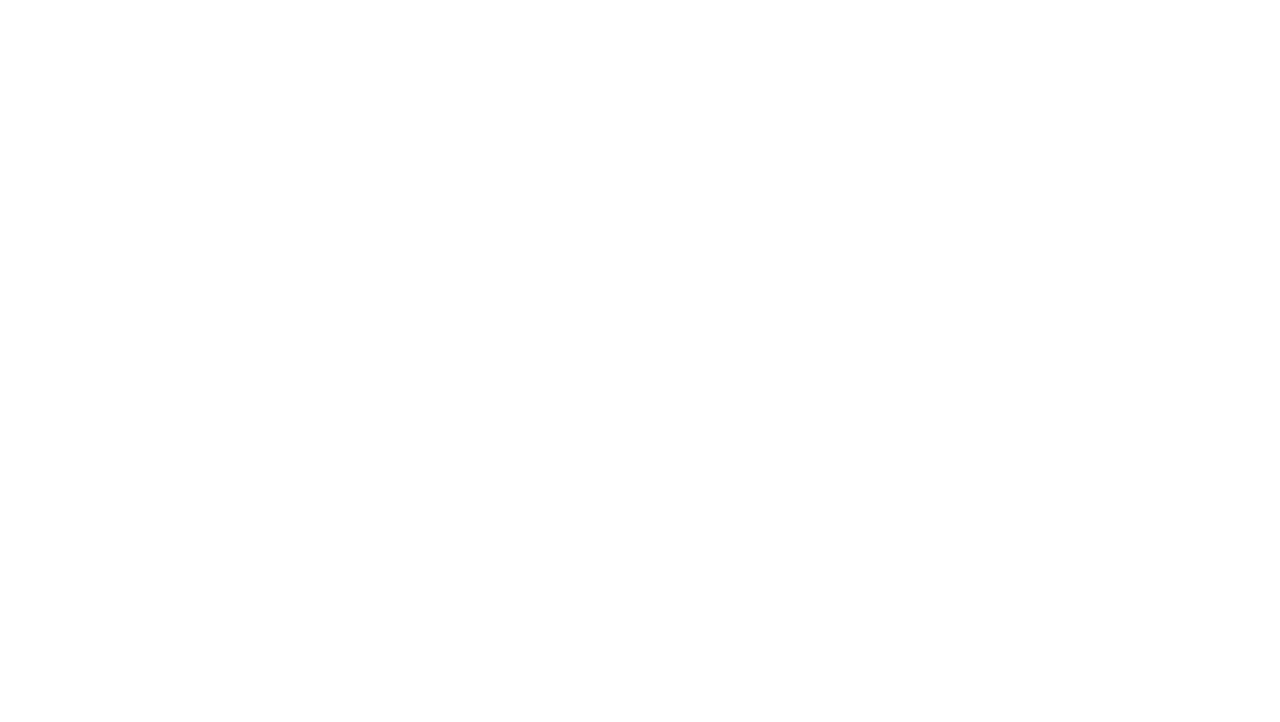
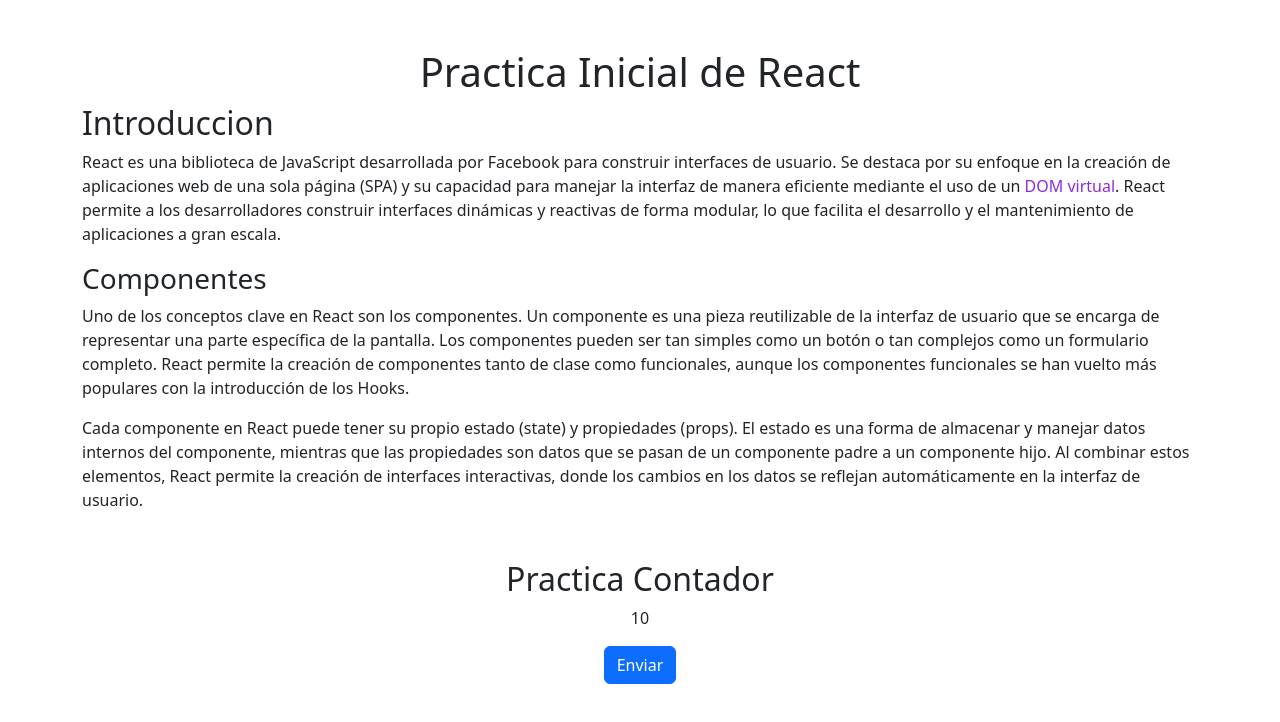
Before and after one commit to BritoAugusto/inicioReact, a React (Vite) app: page / in a window 1280 px wide. Shown: the top 722 px of the page. Built offline with nearby package versions, Linux system fonts and the light colour scheme.

Commit message:
agregamos componentes con react

```diff
--- a/src/App.jsx
+++ b/src/App.jsx
@@ -1,5 +1,19 @@
+import "bootstrap/dist/css/bootstrap.min.css";
+import Informacion from "./components/informacion";
+import Contador from "./components/contador";
+
 function App() {
-  return <div></div>;
+  // Aquí agrego la lógica de un componente
+  return (
+    <>
+      <section className="container my-5">
+        <h1 className="text-center">Practica Inicial de React</h1>
+        {/* Aquí voy a agregar un componente */}
+        <Informacion />
+      </section>
+      <Contador></Contador>
+    </>
+  );
 }
 
 export default App;
--- /dev/null
+++ b/src/components/Teoria.jsx
@@ -0,0 +1,28 @@
+const Teoria = () => {
+    return (
+      <>
+        <h3>Componentes</h3>
+        <p>
+          Uno de los conceptos clave en React son los componentes. Un componente
+          es una pieza reutilizable de la interfaz de usuario que se encarga de
+          representar una parte específica de la pantalla. Los componentes
+          pueden ser tan simples como un botón o tan complejos como un
+          formulario completo. React permite la creación de componentes tanto de
+          clase como funcionales, aunque los componentes funcionales se han
+          vuelto más populares con la introducción de los Hooks.
+        </p>
+        <p>
+          Cada componente en React puede tener su propio estado (state) y
+          propiedades (props). El estado es una forma de almacenar y manejar
+          datos internos del componente, mientras que las propiedades son datos
+          que se pasan de un componente padre a un componente hijo. Al combinar
+          estos elementos, React permite la creación de interfaces interactivas,
+          donde los cambios en los datos se reflejan automáticamente en la
+          interfaz de usuario.
+        </p>
+
+      </>
+    );
+};
+
+export default Teoria;
--- /dev/null
+++ b/src/components/contador.jsx
@@ -0,0 +1,11 @@
+const contador = () => {
+    return (
+        <section className="text-center container">
+            <h2>Practica Contador</h2>
+            <p>10</p>
+            <button className="btn btn-primary">Enviar</button>
+        </section>
+    );
+};
+
+export default contador;
--- /dev/null
+++ b/src/components/informacion.jsx
@@ -0,0 +1,23 @@
+import Teoria from "./Teoria";
+
+const informacion = () => {
+    return (
+      <article>
+        <h2>Introduccion</h2>
+        <p>
+          React es una biblioteca de JavaScript desarrollada por Facebook para
+          construir interfaces de usuario. Se destaca por su enfoque en la
+          creación de aplicaciones web de una sola página (SPA) y su capacidad
+          para manejar la interfaz de manera eficiente mediante el uso de un
+          <span className="palabraResaltada"> DOM virtual</span>. React permite
+          a los desarrolladores construir interfaces dinámicas y reactivas de
+          forma modular, lo que facilita el desarrollo y el mantenimiento de
+          aplicaciones a gran escala.
+        </p>
+        <Teoria></Teoria>
+
+      </article>
+    );
+};
+
+export default informacion;
--- a/src/index.css
+++ b/src/index.css
@@ -0,0 +1,3 @@
+.palabraResaltada{
+  color: blueviolet;
+}
```
